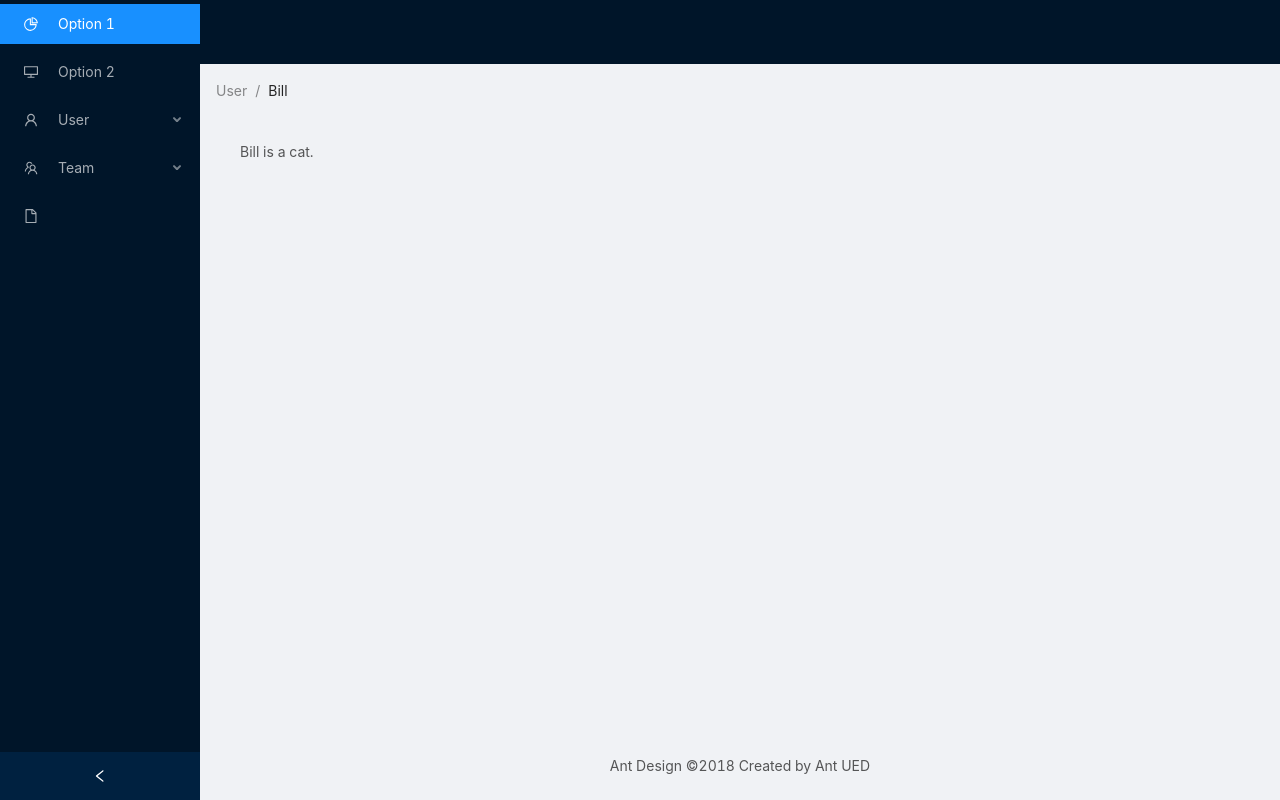
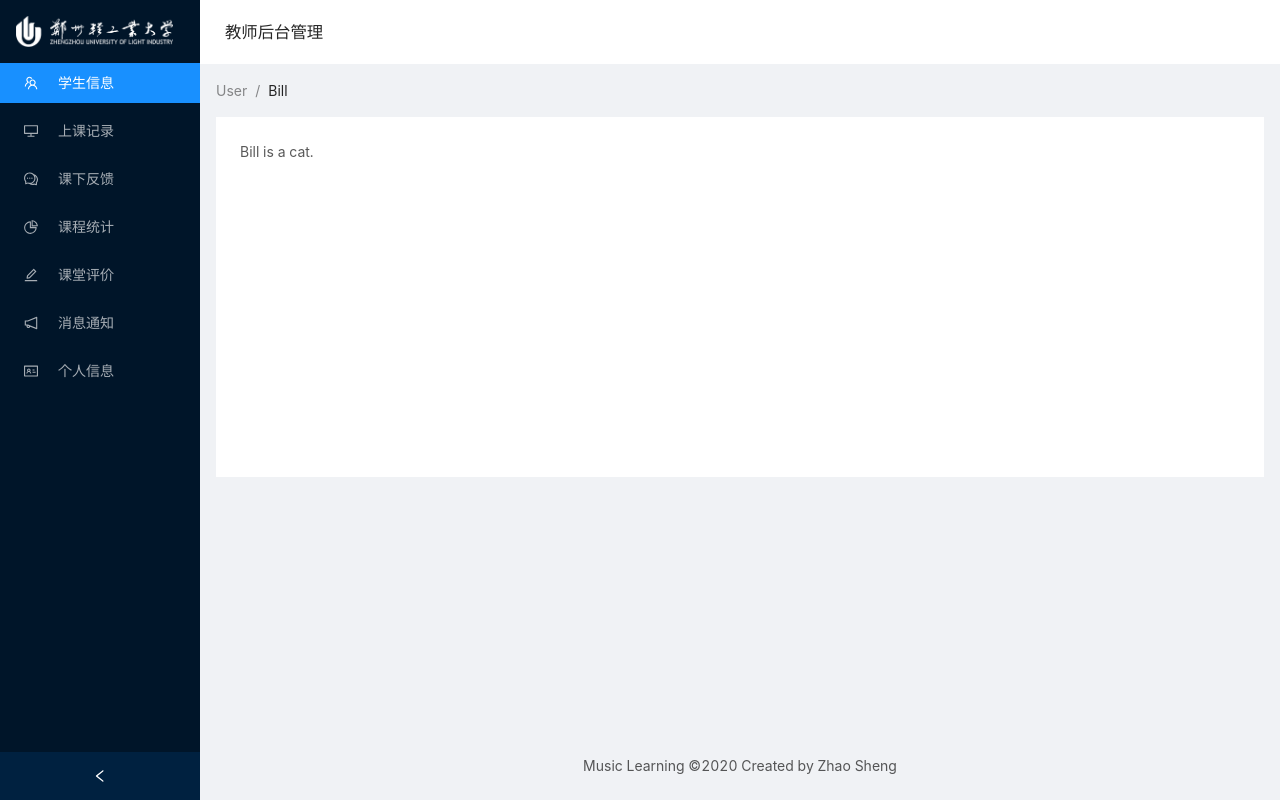
Before and after one commit to ZhaoSheng2000/MusicLearning, a React (Create React App) app: page /#/teacherPage in a window 1280 px wide. Built offline with nearby package versions, Linux system fonts and the light colour scheme.

Commit message:
教师页面完善路由，引入redux

```diff
--- a/src/pages/teacher/index/teacher.js
+++ b/src/pages/teacher/index/teacher.js
@@ -1,15 +1,22 @@
 import React from 'react'
-import { Layout, Menu, Breadcrumb } from 'antd';
+import {Route, Switch} from "react-router-dom";
+import {Layout, Menu, Breadcrumb} from 'antd';
 import {
     DesktopOutlined,
     PieChartOutlined,
-    FileOutlined,
+    CommentOutlined,
     TeamOutlined,
-    UserOutlined,
+    EditOutlined,
+    NotificationOutlined,
+    IdcardOutlined
 } from '@ant-design/icons';
 
-const { Header, Content, Footer, Sider } = Layout;
-const { SubMenu } = Menu;
+import './teacher.less'
+
+import StudentInform from "../studentInform/studentInform";
+
+const {Header, Content, Footer, Sider} = Layout;
+const {SubMenu} = Menu;
 
 export default class Teacher extends React.Component {
 
@@ -18,65 +25,63 @@ export default class Teacher extends React.Component {
     };
     onCollapse = collapsed => {
         console.log(collapsed);
-        this.setState({ collapsed });
+        this.setState({collapsed});
     };
+
     render() {
         return (
             <div>
-                <Layout style={{ minHeight: '100vh' }}>
+                <Layout style={{minHeight: '100vh'}}>
                     <Sider collapsible collapsed={this.state.collapsed} onCollapse={this.onCollapse}>
-                        <div className="logo" />
+                        <div className="myLogo"/>
                         <Menu theme="dark" defaultSelectedKeys={['1']} mode="inline">
                             <Menu.Item key="1">
-                                <PieChartOutlined />
-                                <span>Option 1</span>
+                                <TeamOutlined/>
+                                <span>学生信息</span>
                             </Menu.Item>
                             <Menu.Item key="2">
-                                <DesktopOutlined />
-                                <span>Option 2</span>
+                                <DesktopOutlined/>
+                                <span>上课记录</span>
                             </Menu.Item>
-                            <SubMenu
-                                key="sub1"
-                                title={
-                                    <span>
-                  <UserOutlined />
-                  <span>User</span>
-                </span>
-                                }
-                            >
-                                <Menu.Item key="3">Tom</Menu.Item>
-                                <Menu.Item key="4">Bill</Menu.Item>
-                                <Menu.Item key="5">Alex</Menu.Item>
-                            </SubMenu>
-                            <SubMenu
-                                key="sub2"
-                                title={
-                                    <span>
-                  <TeamOutlined />
-                  <span>Team</span>
-                </span>
-                                }
-                            >
-                                <Menu.Item key="6">Team 1</Menu.Item>
-                                <Menu.Item key="8">Team 2</Menu.Item>
-                            </SubMenu>
-                            <Menu.Item key="9">
-                                <FileOutlined />
+                            <Menu.Item key="3">
+                                <CommentOutlined />
+                                <span>课下反馈</span>
+                            </Menu.Item>
+                            <Menu.Item key="4">
+                                <PieChartOutlined />
+                                <span>课程统计</span>
+                            </Menu.Item>
+                            <Menu.Item key="5">
+                                <EditOutlined />
+                                <span>课堂评价</span>
+                            </Menu.Item>
+                            <Menu.Item key="6">
+                                <NotificationOutlined />
+                                <span>消息通知</span>
+                            </Menu.Item>
+                            <Menu.Item key="7">
+                                <IdcardOutlined />
+                                <span>个人信息</span>
                             </Menu.Item>
                         </Menu>
                     </Sider>
                     <Layout className="site-layout">
-                        <Header className="site-layout-background" style={{ padding: 0 }} />
-                        <Content style={{ margin: '0 16px' }}>
-                            <Breadcrumb style={{ margin: '16px 0' }}>
+                        <Header className="site-layout-background" style={{padding: 0}}>
+                            <h1 style={{paddingLeft:25}}>教师后台管理</h1>
+                        </Header>
+                        <Content style={{margin: '0 16px'}}>
+                            <Breadcrumb style={{margin: '16px 0'}}>
                                 <Breadcrumb.Item>User</Breadcrumb.Item>
                                 <Breadcrumb.Item>Bill</Breadcrumb.Item>
                             </Breadcrumb>
-                            <div className="site-layout-background" style={{ padding: 24, minHeight: 360 }}>
+                            <div className="site-layout-background" style={{padding: 24, minHeight: 360}}>
+                                <Switch>
+                                    <Route path='/teacherPage/studentInform' component={StudentInform} />
+                                </Switch>
                                 Bill is a cat.
                             </div>
                         </Content>
-                        <Footer style={{ textAlign: 'center' }}>Ant Design ©2018 Created by Ant UED</Footer>
+                        <Footer style={{textAlign: 'center'}}>Music Learning ©2020 Created by Zhao Sheng</Footer>
                     </Layout>
                 </Layout>
             </div>
--- /dev/null
+++ b/src/pages/teacher/index/teacher.less
@@ -0,0 +1,19 @@
+#components-layout-demo-side  {
+  height: 32px;
+  background: rgba(255, 255, 255, 0.2);
+  margin: 16px;
+}
+
+.site-layout .site-layout-background {
+  background: #fff;
+}
+.myLogo {
+  width: 180px;
+  height: 31px;
+  //background: rgba(255, 255, 255, 0.5);
+  background: url("zzulilogo.png");
+  background-size: contain;
+  background-repeat:no-repeat;
+  margin: 16px 28px 16px 16px;
+  float: left;
+}
--- /dev/null
+++ b/src/pages/teacher/studentInform/studentInform.js
@@ -0,0 +1,15 @@
+import React from 'react'
+
+
+export default class StudentInform extends React.Component {
+
+    state = {};
+
+    render() {
+        return (
+            <div>
+                StudentInform
+            </div>
+        )
+    }
+}
```
Also changed, not shown: src/pages/teacher/index/zzulilogo.png (added).
